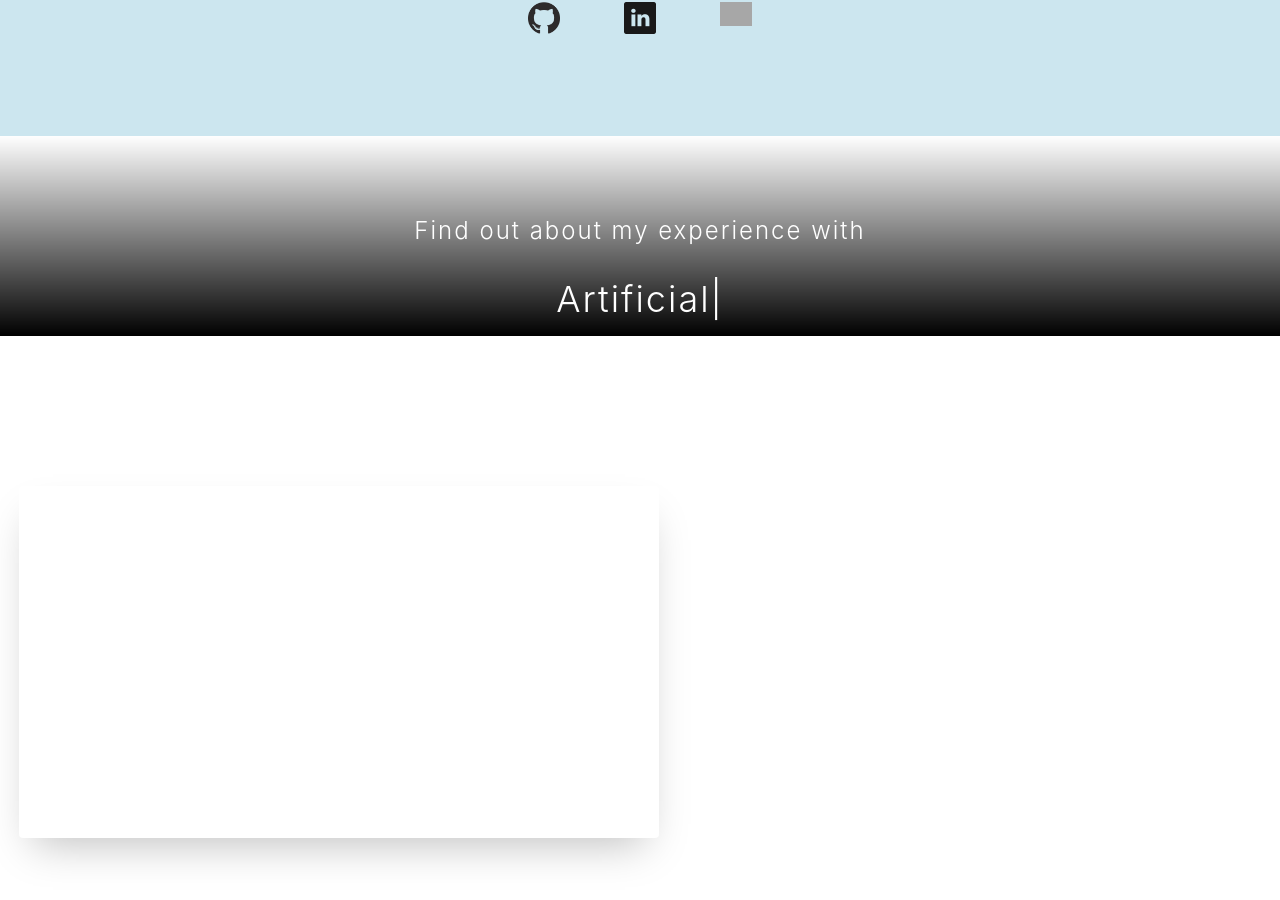
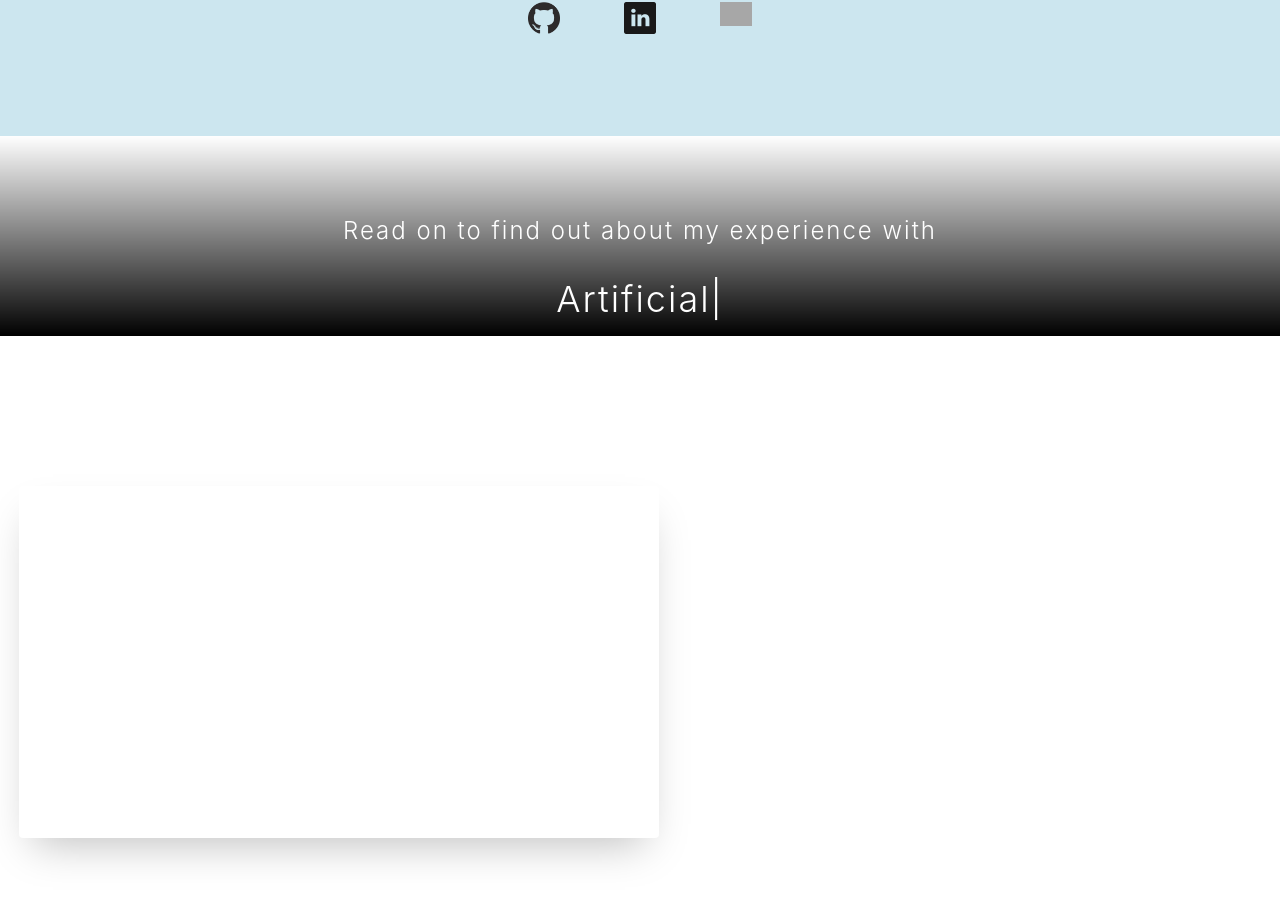
Before and after one commit to jacob-frazer/personal-site, a React app: page / in a window 1280 px wide. Shown: the part 1173-2073 px from the top of the page. Built offline with nearby package versions, Linux system fonts and the light colour scheme; grey boxes are pictures that could not be loaded.

Commit message:
Adding alt text, + clarifying text

```diff
--- a/src/Components/404Page/NotFound.tsx
+++ b/src/Components/404Page/NotFound.tsx
@@ -39,7 +39,7 @@ class NotFound extends React.Component<{projects?:boolean}>{
       return(
         <>
             <Background backgroundCol={colours.black} height="100vh">
-                <RobotImage src="/images/404/broken-robot.png"/>
+                <RobotImage src="/images/404/broken-robot.png" alt="broken robot image"/>
                 <BasicText fontCol={colours.white} fontSize='4rem' padding='4rem' fontWeight='500' letterSpacing='2px'>404.</BasicText>
                 {
                     this.props.projects ?
--- a/src/Components/HomePage/Skills.tsx
+++ b/src/Components/HomePage/Skills.tsx
@@ -134,7 +134,7 @@ class Skills extends React.Component {
                         variants={BounceFromBelowVariants}
                         viewport={{ once: true, amount: 0.5 }}
                         >
-                        Find out about my experience with
+                        Read on to find out about my experience with
                         <TypewriterText background="transparent" fontcol={colours.white}>
                             <TypeWriter strings={SKILLS_TYPEWRITER_LIST}/>
                         </TypewriterText>
--- a/src/Components/HomePage/TopSection.tsx
+++ b/src/Components/HomePage/TopSection.tsx
@@ -63,6 +63,7 @@ export default function Top() {
             <Photo
             src={mePhoto}
             className="photo"
+            alt="Headshot of Jacob"
             animate={{ opacity: 1, transition: {duration:2, delay:1} }}
             initial={{ opacity: 0 }}
             />
--- a/src/Components/ProjectsPage/ProjectCard.tsx
+++ b/src/Components/ProjectsPage/ProjectCard.tsx
@@ -103,7 +103,7 @@ const ProjectCard = (props: {
     return (
                 <CardsItem>
                     <Card>
-                    <CardImage backgroundImage={proj.image}></CardImage>
+                    <CardImage backgroundImage={proj.image} title={proj.image}></CardImage>
                     <CardContent>
                         <CardTitle>{proj.name}</CardTitle>
                         <CardText>{proj.description}</CardText>
```
